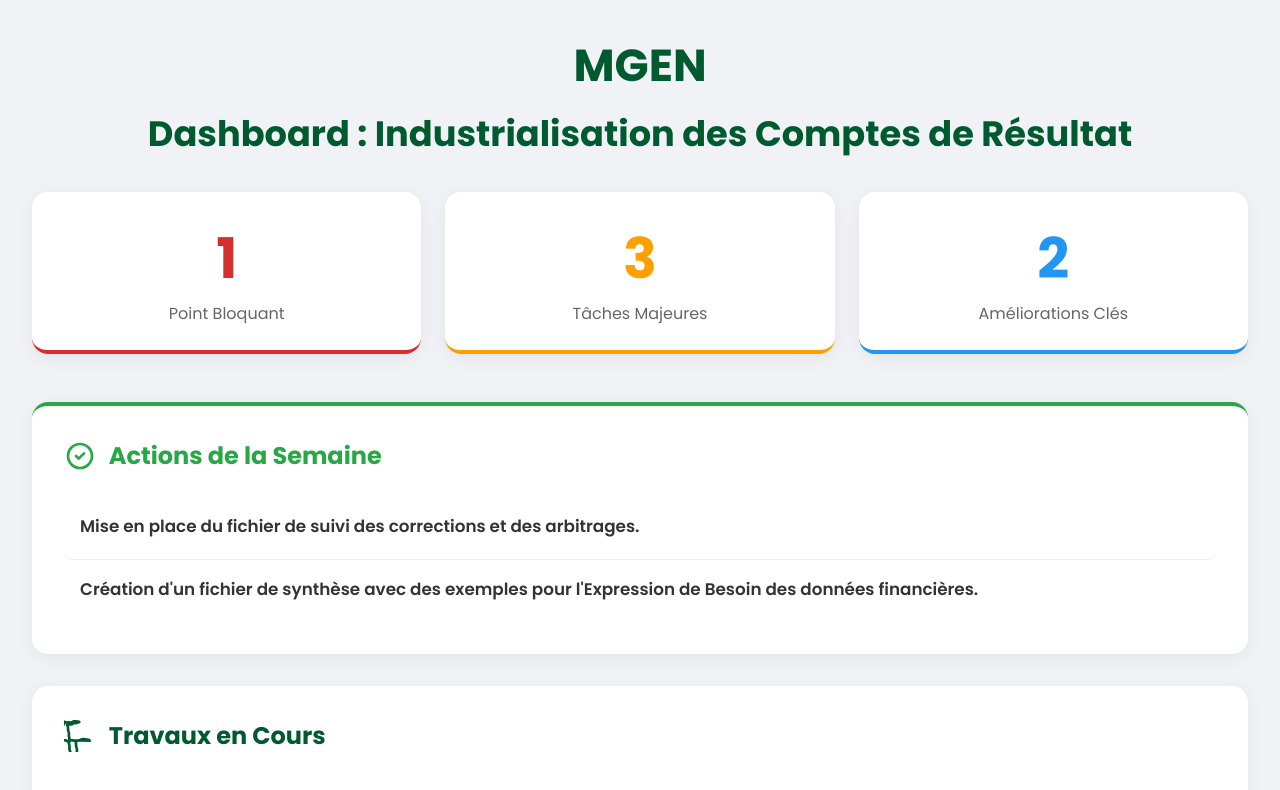
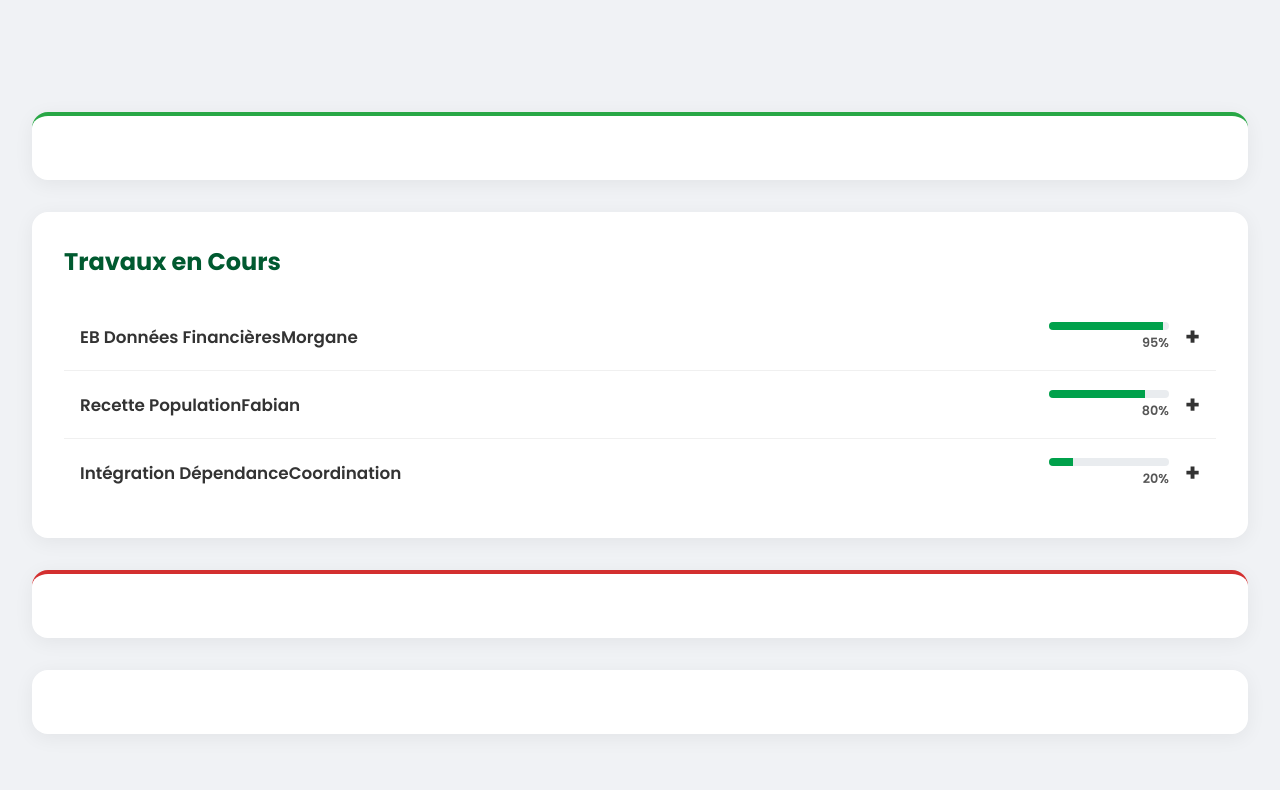
Before and after one commit to Yousee75/point_suivi_19_09_2025, a plain HTML site: page index.html in a window 1280 px wide. Shown: the top 790 px of the page. Drawn offline with Linux system fonts and the light colour scheme.

Commit message:
Update index.html

```diff
--- a/index.html
+++ b/index.html
@@ -3,7 +3,7 @@
 <head>
     <meta charset="UTF-8">
     <meta name="viewport" content="width=device-width, initial-scale=1.0">
-    <title>Dashboard de Projet Détaillé - MGEN</title>
+    <title>Dashboard Accordéon - Projet MGEN</title>
 
     <link rel="preconnect" href="https://fonts.googleapis.com">
     <link rel="preconnect" href="https://fonts.gstatic.com" crossorigin>
@@ -11,6 +11,7 @@
 
     <style>
         :root {
+            /* ... (variables de couleur inchangées) ... */
             --color-primary: #005A30;
             --color-secondary: #00A14B;
             --color-background: #f0f2f5;
@@ -22,7 +23,7 @@
             --color-success: #28a745;
         }
 
-        body {
+        body { /* ... (style body inchangé) ... */
             font-family: 'Poppins', sans-serif;
             background-color: var(--color-background);
             color: var(--color-text);
@@ -30,59 +31,25 @@
             padding: 2rem;
         }
 
-        .header {
-            text-align: center;
-            margin-bottom: 2rem;
-            animation: fadeInDown 0.8s ease-out;
-        }
-
-        .header .mgen-text {
-            font-size: 2.8rem;
-            font-weight: 700;
-            color: var(--color-primary);
-            margin-bottom: 0.5rem;
-        }
-
-        .header h1 {
-            color: var(--color-primary);
-            font-size: 2.2rem;
-            margin: 0;
-        }
-
-        .kpi-container {
-            display: grid;
-            grid-template-columns: repeat(auto-fit, minmax(180px, 1fr));
-            gap: 1.5rem;
-            margin-bottom: 3rem;
-        }
-
-        .kpi-card {
-            background: var(--color-card-bg);
-            padding: 1.5rem;
-            border-radius: 16px;
-            text-align: center;
-            box-shadow: 0 4px 20px rgba(0, 0, 0, 0.06);
-            border-bottom: 4px solid var(--color-info);
-            animation: slideInUp 0.6s ease-out forwards;
-            opacity: 0;
-        }
-
+        /* ... (styles header et kpi inchangés) ... */
+        .header { text-align: center; margin-bottom: 2rem; animation: fadeInDown 0.8s ease-out; }
+        .header .mgen-text { font-size: 2.8rem; font-weight: 700; color: var(--color-primary); margin-bottom: 0.5rem; }
+        .header h1 { color: var(--color-primary); font-size: 2.2rem; margin: 0; }
+        .kpi-container { display: grid; grid-template-columns: repeat(auto-fit, minmax(180px, 1fr)); gap: 1.5rem; margin-bottom: 3rem; }
+        .kpi-card { background: var(--color-card-bg); padding: 1.5rem; border-radius: 16px; text-align: center; box-shadow: 0 4px 20px rgba(0, 0, 0, 0.06); border-bottom: 4px solid var(--color-info); animation: slideInUp 0.6s ease-out forwards; opacity: 0; }
         .kpi-card .number { font-size: 3.5rem; font-weight: 700; }
         .kpi-card .text { font-size: 1rem; color: #666; }
-        .kpi-card.alert { border-color: var(--color-alert); }
-        .kpi-card.alert .number { color: var(--color-alert); }
-        .kpi-card.inprogress { border-color: var(--color-warning); }
-        .kpi-card.inprogress .number { color: var(--color-warning); }
-        .kpi-card.info { border-color: var(--color-info); }
-        .kpi-card.info .number { color: var(--color-info); }
+        .kpi-card.alert { border-color: var(--color-alert); } .kpi-card.alert .number { color: var(--color-alert); }
+        .kpi-card.inprogress { border-color: var(--color-warning); } .kpi-card.inprogress .number { color: var(--color-warning); }
+        .kpi-card.info { border-color: var(--color-info); } .kpi-card.info .number { color: var(--color-info); }
 
-        .dashboard-grid {
+        .dashboard-grid { /* ... (style inchangé) ... */
              display: grid;
             grid-template-columns: repeat(12, 1fr);
             gap: 2rem;
         }
 
-        .card {
+        .card { /* ... (style inchangé) ... */
             background-color: var(--color-card-bg);
             border-radius: 16px;
             padding: 2rem;
@@ -90,15 +57,14 @@
             opacity: 0;
             transform: translateY(30px);
             animation: slideInUp 0.6s ease-out forwards;
-            grid-column: span 12; /* Default full width */
+            grid-column: span 12;
         }
 
         @media (min-width: 992px) {
             .card.col-span-6 { grid-column: span 6; }
-            .card.col-span-12 { grid-column: span 12; }
         }
 
-        .card h2 {
+        .card h2 { /* ... (style inchangé) ... */
             display: flex;
             align-items: center;
             font-size: 1.5rem;
@@ -106,55 +72,71 @@
             margin-top: 0;
             margin-bottom: 1.5rem;
         }
-
         .card h2 .icon { margin-right: 0.8rem; width: 32px; height: 32px; stroke-width: 2; flex-shrink: 0;}
 
+        /* NOUVEAUX STYLES POUR L'ACCORDÉON */
         .card ul { list-style: none; padding-left: 0; margin-bottom: 0; }
-        .card ul li { padding: 1rem; border-radius: 8px; transition: background-color 0.3s ease, transform 0.3s ease; border-bottom: 1px solid #f0f0f0; }
+        .card ul li { padding: 0; border-bottom: 1px solid #f0f0f0; }
         .card ul li:last-child { border-bottom: none; }
-        .card ul li:hover { background-color: #f8f9fa; transform: translateX(5px); }
-        .card .interactive-item { cursor: pointer; }
 
-        .item-title { font-weight: 600; display: block; margin-bottom: 4px; font-size: 1.05rem; }
-        .item-details { font-size: 0.9rem; color: #555; padding-left: 1rem; }
-
-        .person-tag {
-            background-color: #e7f5ee;
-            color: var(--color-primary);
-            padding: 4px 12px;
-            border-radius: 20px;
-            font-size: 0.8rem;
-            font-weight: 600;
-            margin-left: 8px;
-            display: inline-block;
+        .item-header {
+            display: flex;
+            justify-content: space-between;
+            align-items: center;
+            padding: 1rem;
+            cursor: pointer;
+            transition: background-color 0.3s ease;
         }
 
-        .alert-card { border-top: 4px solid var(--color-alert); }
-        .alert-card h2 { color: var(--color-alert); }
-        .alert-card .person-tag { background-color: #fdecea; color: var(--color-alert); }
+        .item-header:hover { background-color: #f8f9fa; }
+
+        .item-title-container { flex-grow: 1; }
+        .item-title { font-weight: 600; font-size: 1.05rem; }
+        .person-tag { /* ... (style inchangé) ... */ }
+
+        .expand-icon {
+            margin-left: 1rem;
+            font-size: 1.5rem;
+            font-weight: bold;
+            transition: transform 0.3s ease;
+        }
+
+        .item-header.active .expand-icon { transform: rotate(45deg); }
+
+        .details-content {
+            max-height: 0;
+            opacity: 0;
+            overflow: hidden;
+            transition: max-height 0.5s ease-in-out, opacity 0.5s ease, padding 0.5s ease;
+            padding: 0 1rem;
+            background-color: #fafafa;
+        }
+
+        .details-content.expanded {
+            opacity: 1;
+            max-height: 500px; /* Hauteur suffisante pour le contenu */
+            padding: 1.5rem 1rem;
+        }
+
+        .details-section { margin-bottom: 1rem; }
+        .details-section h4 { font-size: 1rem; color: var(--color-primary); margin-bottom: 0.5rem; }
+        .details-section p { margin: 0; padding-left: 1rem; white-space: pre-wrap; font-size: 0.9rem; }
+
+        .progress-bar-container {
+            width: 120px;
+            text-align: right;
+            margin-left: 1rem;
+            flex-shrink: 0;
+        }
+
+        .progress-bar { width: 100%; height: 8px; background-color: #e9ecef; border-radius: 8px; overflow: hidden; }
+        .progress-bar-inner { height: 100%; background-color: var(--color-secondary); transition: width 1.5s ease-in-out; width: 0; }
+        .progress-percentage { font-size: 0.8rem; font-weight: 600; color: #555; margin-top: 4px; }
 
         .success-card { border-top: 4px solid var(--color-success); }
         .success-card h2 { color: var(--color-success); }
-
-        .modal-overlay {
-            position: fixed; top: 0; left: 0; width: 100%; height: 100%;
-            background: rgba(0,0,0,0.6); backdrop-filter: blur(5px);
-            display: flex; align-items: center; justify-content: center;
-            opacity: 0; visibility: hidden; transition: all 0.3s ease; z-index: 1000;
-        }
-        .modal-overlay.visible { opacity: 1; visibility: visible; }
-        .modal-content {
-            background: white; padding: 2rem 2.5rem; border-radius: 16px;
-            width: 90%; max-width: 650px;
-            transform: scale(0.9); transition: transform 0.3s ease;
-        }
-        .modal-overlay.visible .modal-content { transform: scale(1); }
-        .modal-header { display: flex; justify-content: space-between; align-items: center; border-bottom: 1px solid #eee; padding-bottom: 1rem; margin-bottom: 1rem; }
-        .modal-header h3 { margin: 0; font-size: 1.5rem; color: var(--color-primary); }
-        .close-modal { font-size: 2rem; cursor: pointer; color: #aaa; background: none; border: none; }
-        .modal-body-section { margin-bottom: 1rem; }
-        .modal-body-section h4 { font-size: 1.1rem; color: var(--color-primary); margin-bottom: 0.5rem; border-bottom: 2px solid var(--color-secondary); padding-bottom: 0.25rem; }
-        .modal-body-section p { margin: 0; padding-left: 1rem; white-space: pre-wrap; }
+        .alert-card { border-top: 4px solid var(--color-alert); }
+        .alert-card h2 { color: var(--color-alert); }
 
         @keyframes fadeInDown { from { opacity: 0; transform: translateY(-20px); } to { opacity: 1; transform: translateY(0); } }
         @keyframes slideInUp { from { opacity: 0; transform: translateY(30px); } to { opacity: 1; transform: translateY(0); } }
@@ -162,127 +144,127 @@
 </head>
 <body>
 
-    <header class="header">
-        <div class="mgen-text">MGEN</div>
-        <h1>Dashboard : Industrialisation des Comptes de Résultat</h1>
-    </header>
-
-    <section class="kpi-container">
-        <div class="kpi-card alert" style="animation-delay: 100ms;"><div class="number" data-target="1">0</div><div class="text">Point Bloquant</div></div>
-        <div class="kpi-card inprogress" style="animation-delay: 200ms;"><div class="number" data-target="3">0</div><div class="text">Tâches Majeures</div></div>
-        <div class="kpi-card info" style="animation-delay: 300ms;"><div class="number" data-target="2">0</div><div class="text">Améliorations Clés</div></div>
-    </section>
+    <header class="header"> </header>
+    <section class="kpi-container"> </section>
 
     <main class="dashboard-grid">
-
         <div class="card success-card col-span-12" style="animation-delay: 400ms;">
-            <h2><svg class="icon" fill="none" stroke="currentColor" viewBox="0 0 24 24"><path stroke-linecap="round" stroke-linejoin="round" d="M9 12l2 2 4-4m6 2a9 9 0 11-18 0 9 9 0 0118 0z"></path></svg>Actions de la Semaine</h2>
-            <ul>
-                <li><span class="item-title">Mise en place du fichier de suivi des corrections et des arbitrages.</span></li>
-                <li><span class="item-title">Création d'un fichier de synthèse avec des exemples pour l'Expression de Besoin des données financières.</span></li>
-            </ul>
              </div>
 
         <div class="card col-span-12 lg:col-span-6" style="animation-delay: 500ms;">
-            <h2><svg class="icon" fill="none" stroke="currentColor" viewBox="0 0 24 24"><path stroke-linecap="round" stroke-linejoin="round" d="M19.428 15.428a2 2 0 00-1.022-.547l-2.387-.477a6 6 0 00-3.86.517l-.318.158a6 6 0 01-3.86.517L6.05 15.21a2 2 0 00-1.806.547a2 2 0 00-.547 1.806l.477 2.387a6 6 0 00.517 3.86l.158.318a6 6 0 00.517 3.86l2.387.477a2 2 0 001.806-.547a2 2 0 00.547-1.806l-.477-2.387a6 6 0 00-.517-3.86l-.158-.318a6 6 0 00-.517-3.86l-2.387-.477zM11.428 1.428a2 2 0 00-1.022.547l-2.387.477a6 6 0 00-3.86-.517l-.318-.158a6 6 0 01-3.86-.517L.05 3.21a2 2 0 00-1.806-.547a2 2 0 00-.547 1.806l.477 2.387a6 6 0 00.517 3.86l.158.318a6 6 0 00.517 3.86l2.387.477a2 2 0 001.806.547a2 2 0 00.547-1.806l-.477-2.387a6 6 0 00-.517-3.86l-.158-.318a6 6 0 00-.517-3.86l2.387-.477a2 2 0 001.806-.547a2 2 0 00.547-1.806L9 1z"></path></svg>Travaux en Cours</h2>
+            <h2>Travaux en Cours</h2>
             <ul>
-                <li class="interactive-item" data-details="<h4>Contexte</h4><p>L'Expression de Besoin (EB) pour les données financières est une étape clé.</p><h4>Statut</h4><p>Le document a été finalisé par Morgane. Il est actuellement en cours de validation métier.</p><h4>Prochaine Étape</h4><p>Une fois validé, le document sera envoyé à Thinhinane pour analyse et chiffrage.</p>">
+                <li>
+                    <div class="item-header">
+                        <div class="item-title-container">
                             <span class="item-title">EB Données Financières<span class="person-tag">Morgane</span></span>
+                        </div>
+                        <div class="progress-bar-container">
+                            <div class="progress-bar"><div class="progress-bar-inner" data-progress="95"></div></div>
+                            <div class="progress-percentage">95%</div>
+                        </div>
+                        <span class="expand-icon">+</span>
+                    </div>
+                    <div class="details-content">
+                        <div class="details-section">
+                            <h4>Contexte</h4><p>L'Expression de Besoin (EB) pour les données financières est une étape clé.</p>
+                        </div>
+                        <div class="details-section">
+                            <h4>Statut</h4><p>Le document a été finalisé. Il est actuellement en cours de validation métier.</p>
+                        </div>
+                        <div class="details-section">
+                            <h4>Prochaine Étape</h4><p>Une fois validé, le document sera envoyé à Thinhinane pour analyse et chiffrage.</p>
+                        </div>
+                    </div>
                 </li>
-                <li class="interactive-item" data-details="<h4>Contexte</h4><p>Fabian mène la recette sur la population directement sur le Datamart. Cette recette est cruciale pour valider la qualité des données individuelles.</p><h4>Statut</h4><p>La recette est presque terminée. Un dernier ajustement (rework) est nécessaire : remplacer l'âge annuel par l'âge réel pour plus de précision.</p><h4>Point de vigilance</h4><p>Le sujet des 'ayants droit', qui présente un souci de paramétrage, a un lien direct avec cette recette. Ce point a été abordé mardi avec Thinhinane et doit être corrigé.</p><h4>Objectif</h4><p>Fin de la recette et des correctifs fin Septembre.</p>">
+                <li>
+                    <div class="item-header">
+                        <div class="item-title-container">
                             <span class="item-title">Recette Population<span class="person-tag">Fabian</span></span>
+                        </div>
+                        <div class="progress-bar-container">
+                            <div class="progress-bar"><div class="progress-bar-inner" data-progress="80"></div></div>
+                            <div class="progress-percentage">80%</div>
+                        </div>
+                        <span class="expand-icon">+</span>
+                    </div>
+                    <div class="details-content">
+                        <div class="details-section">
+                            <h4>Contexte</h4><p>Fabian mène la recette sur la population directement sur le Datamart pour valider la qualité des données.</p>
+                        </div>
+                         <div class="details-section">
+                            <h4>Statut</h4><p>Un dernier ajustement (rework) est nécessaire : remplacer l'âge annuel par l'âge réel pour plus de précision.</p>
+                        </div>
+                        <div class="details-section">
+                            <h4>Objectif</h4><p>Fin de la recette et des correctifs fin Septembre.</p>
+                        </div>
+                    </div>
                 </li>
-                <li class="interactive-item" data-details="<h4>Contexte</h4><p>Le périmètre 'dépendance' doit être intégré dans l'Expression de Besoin (EB) 'Prestations' pour couvrir l'ensemble des besoins.</p><h4>Statut</h4><p>Le travail d'intégration est en cours, mais des variables techniques manquent dans la version actuelle du document.</p>">
+                <li>
+                    <div class="item-header">
+                        <div class="item-title-container">
                             <span class="item-title">Intégration Dépendance<span class="person-tag">Coordination</span></span>
+                        </div>
+                        <div class="progress-bar-container">
+                            <div class="progress-bar"><div class="progress-bar-inner" data-progress="20"></div></div>
+                            <div class="progress-percentage">20%</div>
+                        </div>
+                        <span class="expand-icon">+</span>
+                    </div>
+                    <div class="details-content">
+                         <div class="details-section">
+                            <h4>Contexte</h4><p>Le périmètre 'dépendance' doit être intégré dans l'Expression de Besoin (EB) 'Prestations'.</p>
+                        </div>
+                        <div class="details-section">
+                            <h4>Statut</h4><p>Travail d'intégration en cours, mais des variables techniques manquent dans la version actuelle du document.</p>
+                        </div>
+                    </div>
                 </li>
             </ul>
         </div>
 
         <div class="card alert-card col-span-12 lg:col-span-6" style="animation-delay: 600ms;">
-             <h2><svg class="icon" fill="none" stroke="currentColor" viewBox="0 0 24 24"><path stroke-linecap="round" stroke-linejoin="round" d="M12 9v2m0 4h.01m-6.938 4h13.856c1.54 0 2.502-1.667 1.732-3L13.732 4c-.77-1.333-2.694-1.333-3.464 0L3.34 16c-.77 1.333.192 3 1.732 3z"></path></svg>Alertes et Points de Blocage</h2>
-            <ul>
-                <li class="interactive-item" data-details="<h4>Problème Critique</h4><p>La recette du lot 'Cotisations' est totalement bloquée. Le démarrage, prévu fin septembre après la recette 'Population', est compromis.</p><h4>Cause</h4><p>Fabian n'a pas les accès nécessaires en lecture à l'outil ACCOLADE.</p><h4>Action en cours</h4><p>La demande d'accès a été faite, mais une procédure claire est attendue.</p>">
-                    <span class="item-title">Accès ACCOLADE pour Recette Cotisations<span class="person-tag">Fabian</span></span>
-                    <span class="item-details">L'objectif de démarrer la recette fin septembre est **à risque**.</span>
-                </li>
-            </ul>
             </div>
 
         <div class="card col-span-12" style="animation-delay: 700ms;">
-            <h2><svg class="icon" fill="none" stroke="currentColor" viewBox="0 0 24 24"><path stroke-linecap="round" stroke-linejoin="round" d="M9.663 17h4.673M12 3v1m6.364 1.636l-.707.707M21 12h-1M4 12H3m3.343-5.657l-.707-.707m2.828 9.9a5 5 0 117.072 0l-.548.547A3.374 3.374 0 0014 18.469V19a2 2 0 11-4 0v-.531c0-.895-.356-1.754-.988-2.386l-.548-.547z"></path></svg>Pistes d'Amélioration</h2>
-            <ul>
-                <li class="interactive-item" data-details="<h4>Expertise</h4><p>Karim, notre expert PowerBI.</p><h4>Recommandation</h4><p>L'architecture actuelle de la base de données peut être optimisée en utilisant plusieurs tables de paramétrage plutôt qu'une seule grosse table.</p><h4>Bénéfices Attendus</h4><p>1. Temps de traitement des données plus rapides.<br>2. Une architecture plus simple à comprendre et à faire évoluer pour les futures modifications.</p>">
-                    <span class="item-title">Architecture PowerBI<span class="person-tag">Karim</span></span>
-                </li>
-                <li>
-                    <span class="item-title">Processus de Recette</span>
-                     <span class="item-details">Il manque 3 éléments essentiels pour professionnaliser et fiabiliser nos tests :
-                        <br>- Un **cahier de recette** formel.
-                        <br>- Un **fichier de suivi** centralisé des corrections.
-                        <br>- Un **outil d'automatisation** pour les contrôles récurrents.
-                    </span>
-                </li>
-            </ul>
             </div>
 
     </main>
 
-    <div class="modal-overlay">
-        <div class="modal-content">
-            <div class="modal-header">
-                <h3 id="modal-title">Détails</h3>
-                <button class="close-modal">&times;</button>
-            </div>
-            <div id="modal-body"></div>
-        </div>
-    </div>
-
     <script>
         document.addEventListener('DOMContentLoaded', () => {
-            const counters = document.querySelectorAll('.kpi-card .number');
-            counters.forEach(counter => {
-                const updateCount = () => {
-                    const target = +counter.getAttribute('data-target');
-                    const count = +counter.innerText;
-                    const increment = Math.max(1, target / 100);
-                    if(count < target) {
-                        counter.innerText = Math.ceil(count + increment);
-                        setTimeout(updateCount, 20);
-                    } else { counter.innerText = target; }
-                };
-                setTimeout(updateCount, 600 + (parseInt(counter.parentElement.style.animationDelay) || 0));
+            // ... (script des compteurs KPI et animation d'entrée des cartes inchangé)
+
+            // NOUVELLE LOGIQUE POUR L'ACCORDÉON
+            const expandableHeaders = document.querySelectorAll('.item-header');
+
+            expandableHeaders.forEach(header => {
+                header.addEventListener('click', () => {
+                    const content = header.nextElementSibling;
+                    const isActive = header.classList.contains('active');
+
+                    // Optionnel: Fermer tous les autres accordéons
+                    expandableHeaders.forEach(h => {
+                        h.classList.remove('active');
+                        h.nextElementSibling.classList.remove('expanded');
                     });
 
-            const cards = document.querySelectorAll('.card');
-            cards.forEach(card => {
-                const delay = parseInt(card.style.animationDelay) || 0;
-                setTimeout(() => card.classList.add('is-visible'), delay);
-                card.style.opacity = '1';
-                card.style.transform = 'translateY(0)';
+                    // Ouvrir ou fermer l'accordéon cliqué
+                    if (!isActive) {
+                        header.classList.add('active');
+                        content.classList.add('expanded');
+                    }
+                });
             });
 
-            const modalOverlay = document.querySelector('.modal-overlay');
-            const modalTitle = document.getElementById('modal-title');
-            const modalBody = document.getElementById('modal-body');
-            const closeModalBtn = document.querySelector('.close-modal');
-            const interactiveItems = document.querySelectorAll('.interactive-item');
-
-            const openModal = (title, details) => {
-                modalTitle.textContent = title;
-                modalBody.innerHTML = details;
-                modalOverlay.classList.add('visible');
-            };
-            const closeModal = () => modalOverlay.classList.remove('visible');
-            interactiveItems.forEach(item => {
-                item.addEventListener('click', (e) => {
-                    e.stopPropagation();
-                    const title = item.querySelector('.item-title').textContent;
-                    const details = item.getAttribute('data-details');
-                    if (details) openModal(title, details);
+            // LOGIQUE DES BARRES DE PROGRESSION (Mise à jour)
+            setTimeout(() => {
+                const progressBars = document.querySelectorAll('.progress-bar-inner');
+                progressBars.forEach(bar => {
+                    const progress = bar.getAttribute('data-progress');
+                    bar.style.width = progress + '%';
                 });
-            });
-            closeModalBtn.addEventListener('click', closeModal);
-            modalOverlay.addEventListener('click', (e) => { if (e.target === modalOverlay) closeModal(); });
+            }, 800); // Délai pour que l'animation soit visible
         });
     </script>
 </body>
```
Lines whose indentation alone changed are shown as unchanged.
